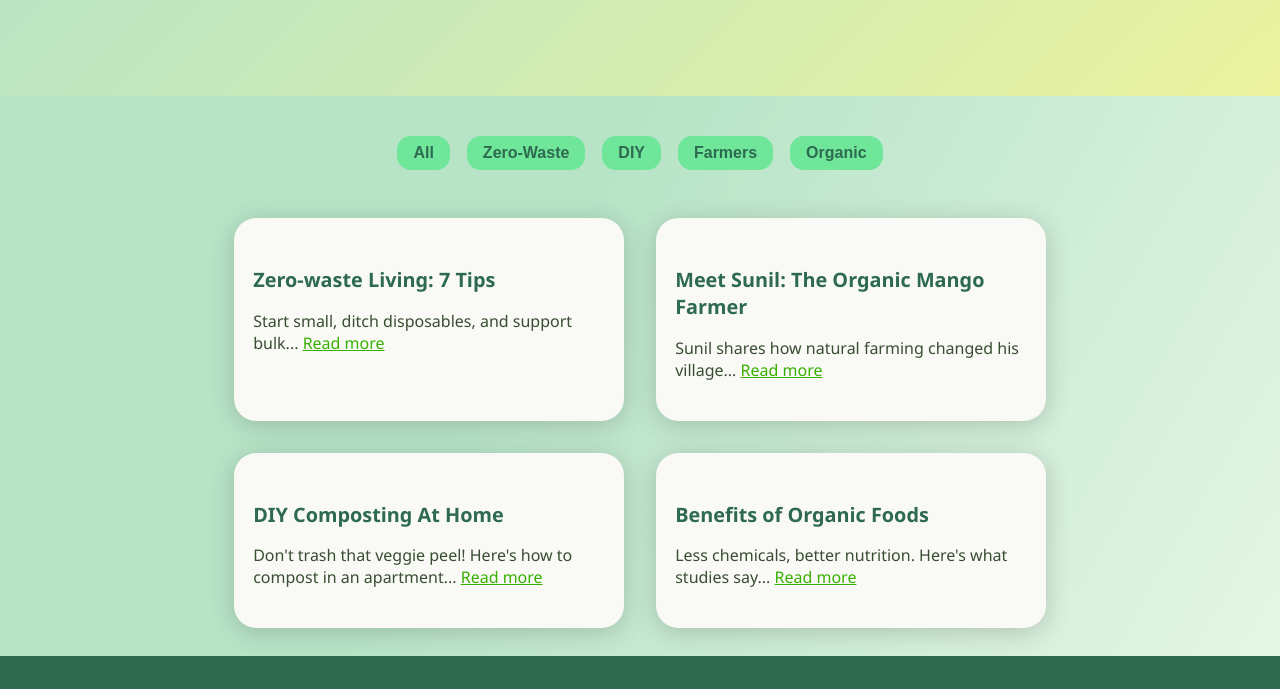
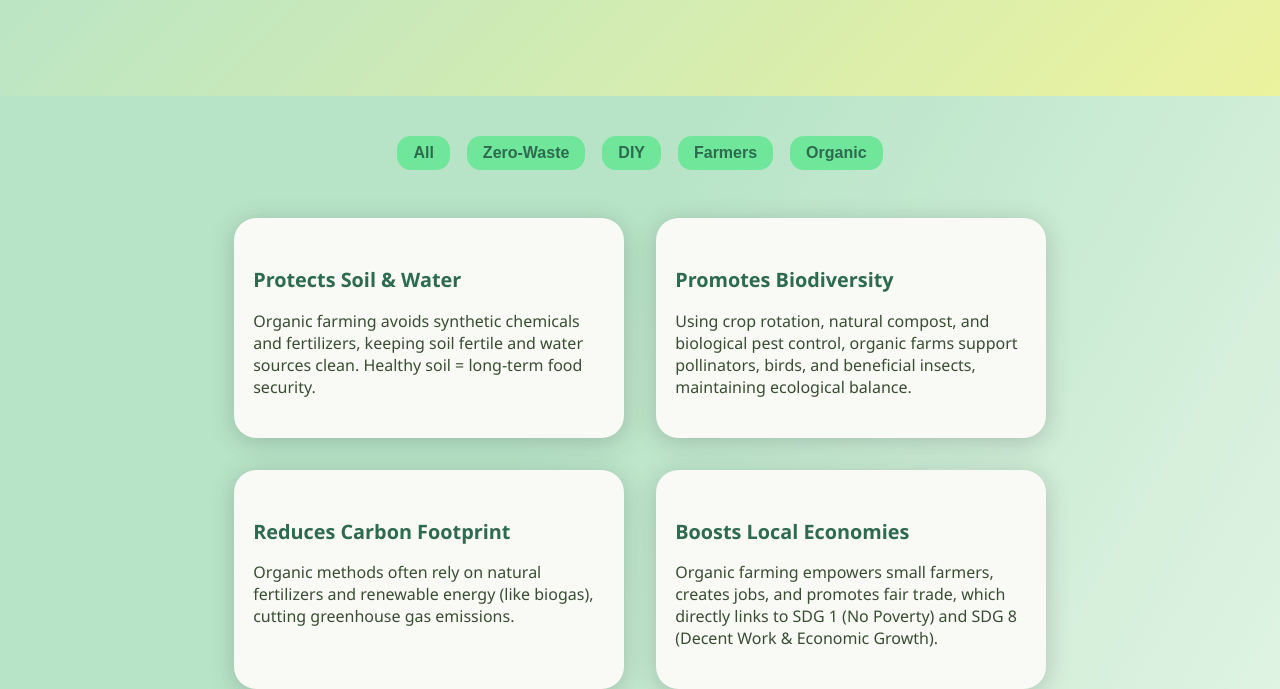
Before and after one commit to nabinkrpal/Farmery-Organic-Store, a website: page public/blog.html in a window 1280 px wide. Shown: the part 156-845 px from the top of the page. Drawn offline with Linux system fonts and the light colour scheme.

Commit message:
Update blog.html

```diff
--- a/public/blog.html
+++ b/public/blog.html
@@ -38,20 +38,24 @@
   </div>
   <section class="blog-list">
     <article>
-      <h2>Zero-waste Living: 7 Tips</h2>
-      <p class="excerpt">Start small, ditch disposables, and support bulk... <a href="#">Read more</a></p>
+      <h2>Protects Soil & Water</h2>
+      <p class="excerpt">Organic farming avoids synthetic chemicals and fertilizers, keeping soil fertile and water sources clean. Healthy soil = long-term food security.</p>
     </article>
     <article>
-      <h2>Meet Sunil: The Organic Mango Farmer</h2>
-      <p class="excerpt">Sunil shares how natural farming changed his village... <a href="#">Read more</a></p>
+      <h2>Promotes Biodiversity</h2>
+      <p class="excerpt">Using crop rotation, natural compost, and biological pest control, organic farms support pollinators, birds, and beneficial insects, maintaining ecological balance.</p>
     </article>
     <article>
-      <h2>DIY Composting At Home</h2>
-      <p class="excerpt">Don't trash that veggie peel! Here's how to compost in an apartment... <a href="#">Read more</a></p>
+      <h2>Reduces Carbon Footprint</h2>
+      <p class="excerpt">Organic methods often rely on natural fertilizers and renewable energy (like biogas), cutting greenhouse gas emissions.</p>
     </article>
     <article>
-      <h2>Benefits of Organic Foods</h2>
-      <p class="excerpt">Less chemicals, better nutrition. Here's what studies say... <a href="#">Read more</a></p>
+      <h2>Boosts Local Economies</h2>
+      <p class="excerpt">Organic farming empowers small farmers, creates jobs, and promotes fair trade, which directly links to SDG 1 (No Poverty) and SDG 8 (Decent Work & Economic Growth).</p>
+    </article>
+    <article>
+      <h2>Healthier Food & Lifestyle</h2>
+      <p class="excerpt">Producing nutritious, chemical-free food contributes to better public health, reducing healthcare costs in the long run.</p>
     </article>
   </section>
   <footer>
```
